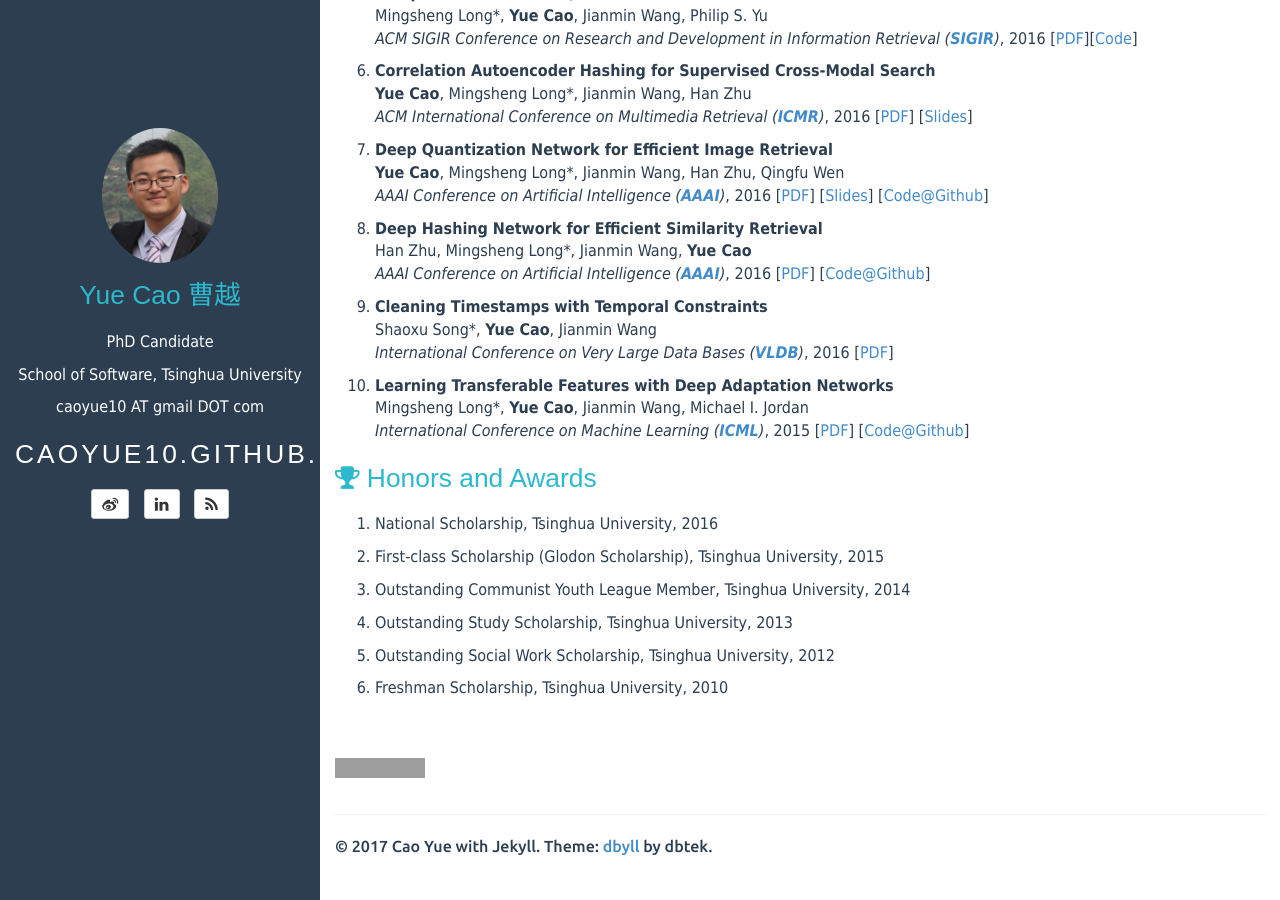
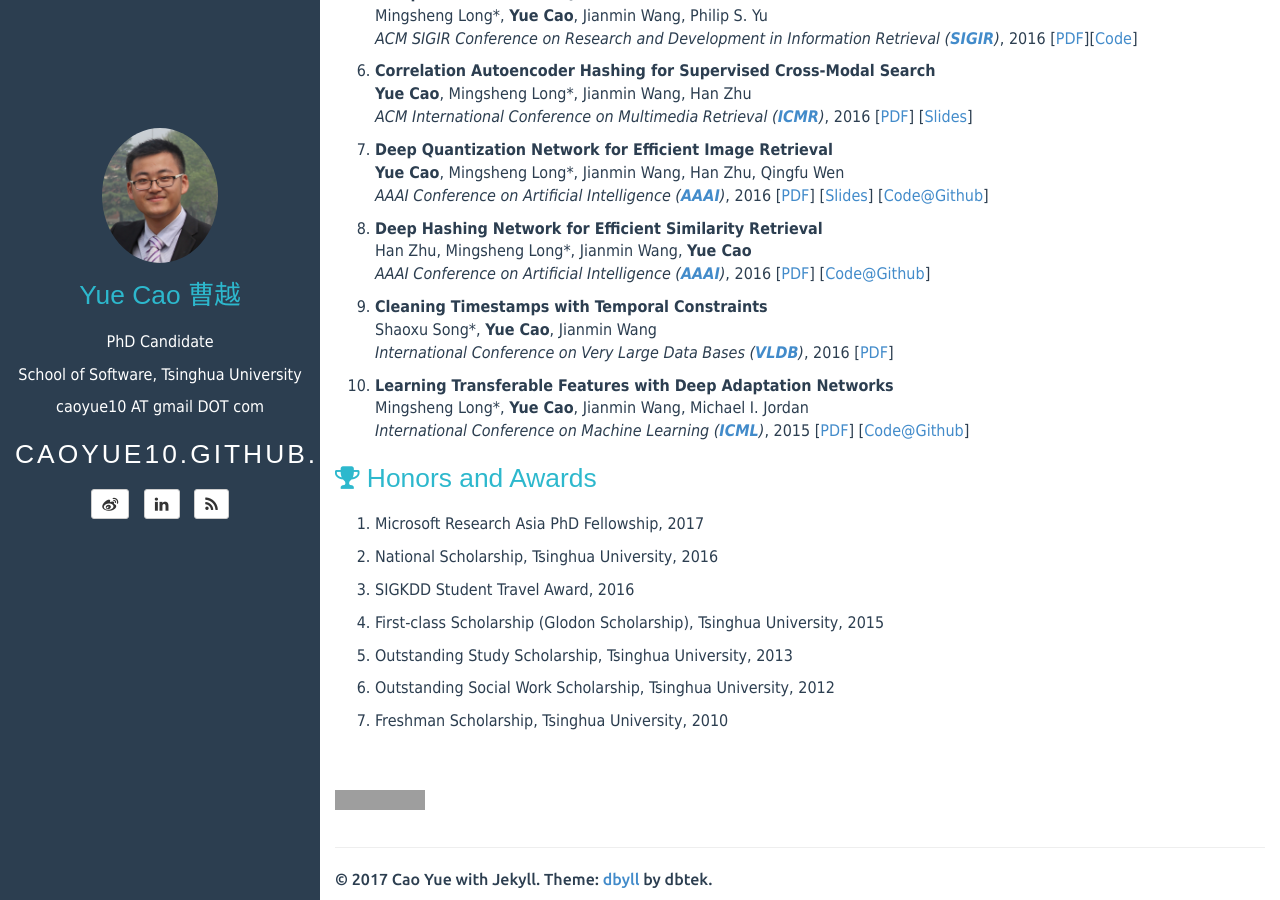
Before and after one commit to caoyue10/caoyue10.github.io, a Jekyll site: the page built from index.html, in a window 1280 px wide and 900 px high, scrolled down 988 px. Built offline with Jekyll 4.4.1, drawn with Linux system fonts in a browser that asks for light colours; the list of posts is cut into pages by our own code; grey boxes are pictures that could not be loaded.

Commit message:
scholarship added

```diff
--- a/index.html
+++ b/index.html
@@ -183,13 +183,16 @@ tagline:
     </header>
     <ol>
     <li><p>
+        Microsoft Research Asia PhD Fellowship, 2017
+    </p></li>
+    <li><p>
         National Scholarship, Tsinghua University, 2016
     </p></li>
     <li><p>
-        First-class Scholarship (Glodon Scholarship), Tsinghua University, 2015
+        SIGKDD Student Travel Award, 2016
     </p></li>
     <li><p>
-        Outstanding Communist Youth League Member, Tsinghua University, 2014
+        First-class Scholarship (Glodon Scholarship), Tsinghua University, 2015
     </p></li>
     <li><p>
         Outstanding Study Scholarship, Tsinghua University, 2013
```
